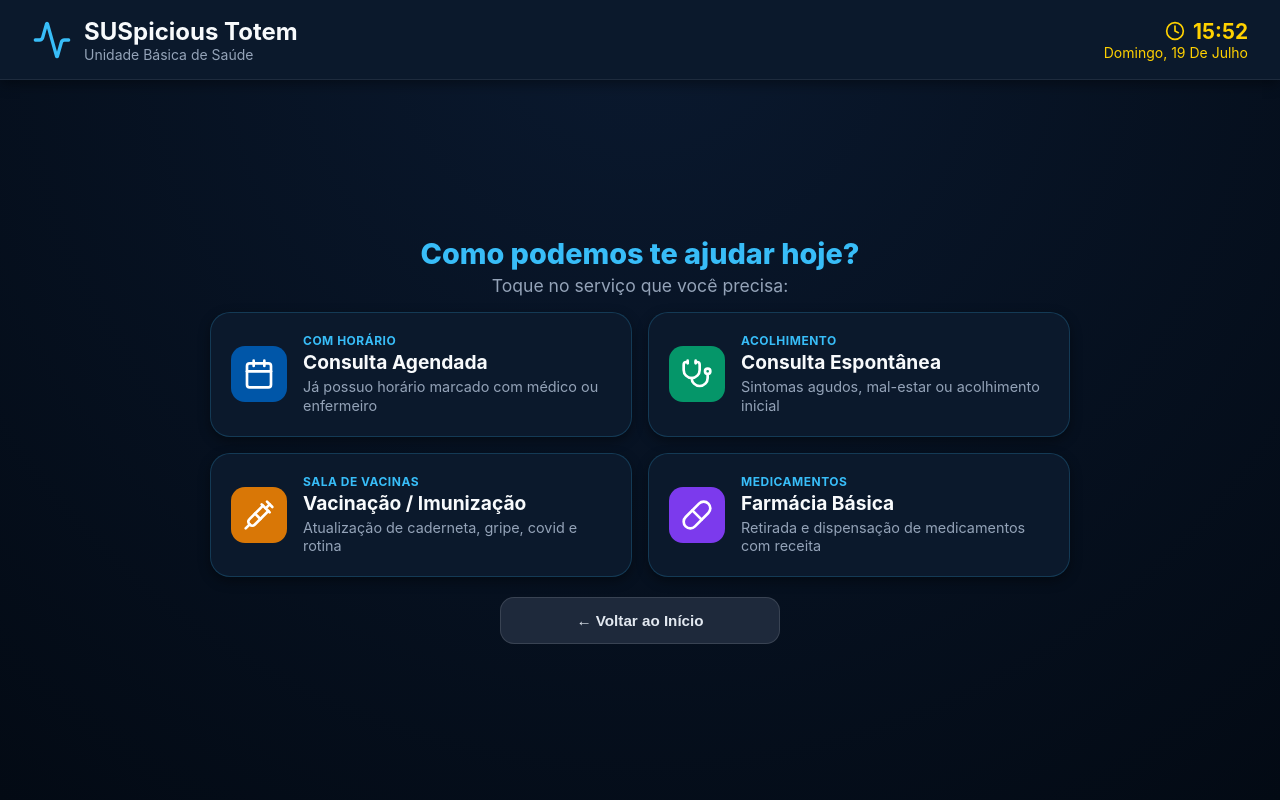
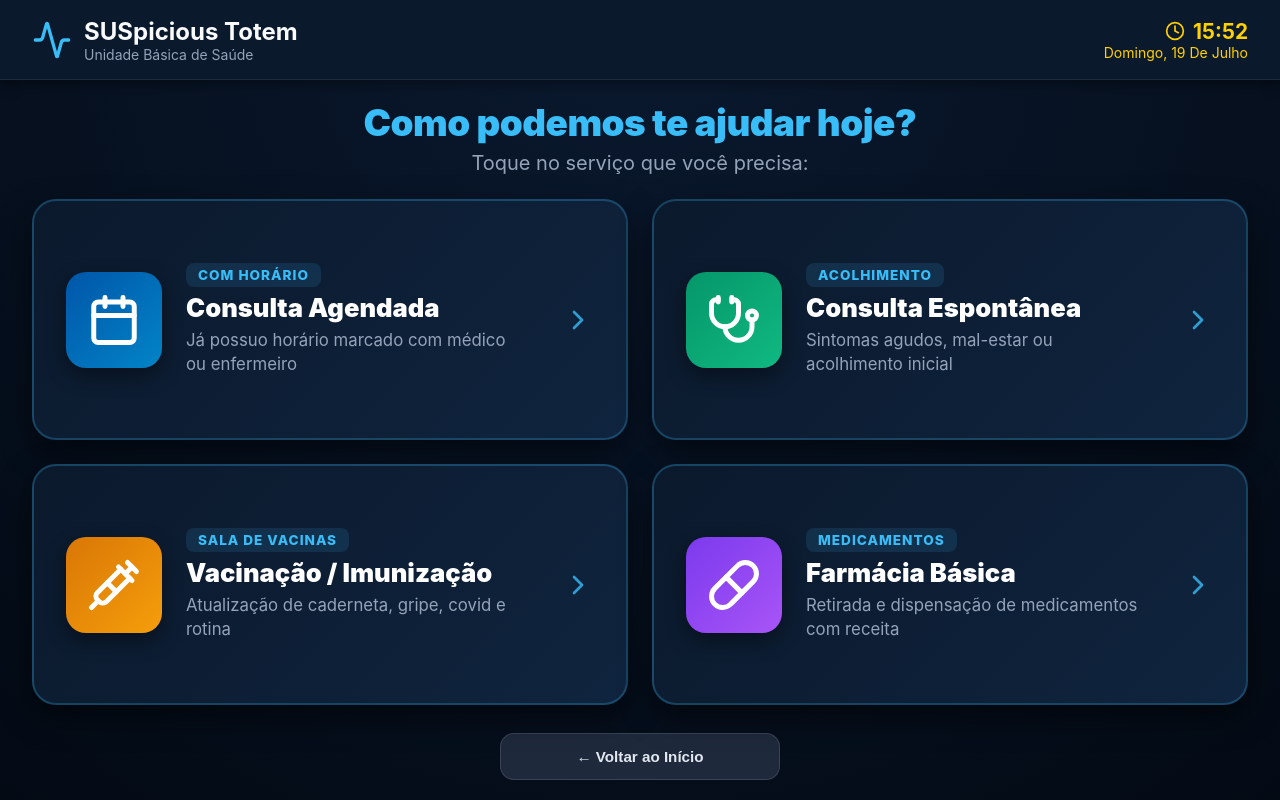
Before and after one commit to Gabriell-Ilius/SUSpicious_Totem, a React (Vite) app in the folder frontend/: page / in a window 1280 px wide. Both pictures are taken after a click on the button "Não Sei / Pular CPF". Built offline with nearby package versions, Linux system fonts and the light colour scheme.

Commit message:
feat: enlarge service cards and icons to full screen width for touch kiosk immersion

```diff
--- a/frontend/src/components/ServiceCard.jsx
+++ b/frontend/src/components/ServiceCard.jsx
@@ -1,23 +1,27 @@
 import React from 'react';
 import { motion } from 'framer-motion';
+import { ChevronRight } from 'lucide-react';
 
 const ServiceCard = ({ title, description, tag, icon: Icon, iconBgClass, onClick }) => {
   return (
     <motion.div
       className="service-card"
       onClick={onClick}
-      whileHover={{ scale: 1.02 }}
-      whileTap={{ scale: 0.96 }}
+      whileHover={{ scale: 1.025, translateY: -4 }}
+      whileTap={{ scale: 0.97 }}
       style={{ cursor: 'pointer' }}
     >
       <div className={`service-icon-wrapper ${iconBgClass || ''}`}>
-        {Icon && <Icon size={32} color="#FFF" />}
+        {Icon && <Icon size={54} color="#FFF" strokeWidth={2.2} />}
       </div>
       <div className="service-info">
         {tag && <span className="service-tag">{tag}</span>}
         <h3 className="service-title">{title}</h3>
         <p className="service-description">{description}</p>
       </div>
+      <div className="service-arrow">
+        <ChevronRight size={32} color="#38BDF8" style={{ opacity: 0.8 }} />
+      </div>
     </motion.div>
   );
 };
--- a/frontend/src/index.css
+++ b/frontend/src/index.css
@@ -231,74 +231,112 @@ html, body {
   margin-top: 4px;
 }
 
-/* Services Grid (4 Serviços: 2x2 Simétrico) */
+/* Welcome Banner */
+.welcome-banner {
+  text-align: center;
+  margin-bottom: 24px;
+}
+
+.welcome-banner h1 {
+  font-size: 2.3rem;
+  font-weight: 900;
+  color: #38BDF8;
+  margin-bottom: 6px;
+  letter-spacing: -0.5px;
+}
+
+.welcome-banner p {
+  font-size: 1.25rem;
+  color: var(--text-secondary);
+}
+
+/* Services Grid (4 Serviços: 2x2 em Tela Cheia e Ícones Grandes) */
 .services-grid {
   display: grid;
   grid-template-columns: repeat(2, 1fr);
-  gap: 16px;
+  gap: 24px;
   width: 100%;
-  max-width: 900px;
-  padding: 0 20px;
-  margin: 0 auto 20px;
+  max-width: 1280px;
+  padding: 0 32px;
+  margin: 0 auto 28px;
+  flex: 1;
+  align-items: stretch;
 }
 
 .service-card {
-  background: #0B192C;
-  border: 1px solid rgba(56, 189, 248, 0.2);
-  border-radius: var(--radius-lg);
-  padding: 20px;
+  background: linear-gradient(135deg, #0B192C 0%, #0F243E 100%);
+  border: 2px solid rgba(56, 189, 248, 0.25);
+  border-radius: 24px;
+  padding: 28px 32px;
   display: flex;
   align-items: center;
-  gap: 16px;
-  box-shadow: var(--shadow-md);
-  transition: all 0.2s ease;
+  gap: 24px;
+  box-shadow: 0 12px 30px rgba(0, 0, 0, 0.5);
+  transition: all 0.2s cubic-bezier(0.4, 0, 0.2, 1);
+  position: relative;
+  overflow: hidden;
+  min-height: 160px;
 }
 
 .service-card:hover {
   border-color: #38BDF8;
+  box-shadow: 0 16px 40px rgba(56, 189, 248, 0.25);
+  background: linear-gradient(135deg, #0F243E 0%, #153358 100%);
 }
 
 .service-icon-wrapper {
-  width: 56px;
-  height: 56px;
-  border-radius: var(--radius-md);
+  width: 96px;
+  height: 96px;
+  border-radius: 20px;
   display: flex;
   align-items: center;
   justify-content: center;
   flex-shrink: 0;
+  box-shadow: 0 8px 20px rgba(0, 0, 0, 0.4);
 }
 
-.icon-blue { background: #0056A8; }
-.icon-green { background: #059669; }
-.icon-amber { background: #D97706; }
-.icon-purple { background: #7C3AED; }
-.icon-cyan { background: #0891B2; }
+.icon-blue { background: linear-gradient(135deg, #0056A8 0%, #0284C7 100%); }
+.icon-green { background: linear-gradient(135deg, #059669 0%, #10B981 100%); }
+.icon-amber { background: linear-gradient(135deg, #D97706 0%, #F59E0B 100%); }
+.icon-purple { background: linear-gradient(135deg, #7C3AED 0%, #A855F7 100%); }
+.icon-cyan { background: linear-gradient(135deg, #0891B2 0%, #06B6D4 100%); }
 
 .service-info {
   flex: 1;
 }
 
 .service-tag {
-  font-size: 0.75rem;
-  font-weight: 700;
+  font-size: 0.85rem;
+  font-weight: 800;
   text-transform: uppercase;
   color: #38BDF8;
-  letter-spacing: 0.5px;
-  display: block;
-  margin-bottom: 2px;
+  letter-spacing: 1px;
+  display: inline-block;
+  background: rgba(56, 189, 248, 0.12);
+  padding: 4px 12px;
+  border-radius: 8px;
+  margin-bottom: 6px;
 }
 
 .service-title {
-  font-size: 1.2rem;
-  font-weight: 700;
-  color: var(--text-primary);
-  margin-bottom: 4px;
+  font-size: 1.6rem;
+  font-weight: 900;
+  color: #FFFFFF;
+  margin-bottom: 6px;
+  line-height: 1.2;
 }
 
 .service-description {
-  font-size: 0.9rem;
-  color: var(--text-secondary);
-  line-height: 1.3;
+  font-size: 1.05rem;
+  color: #94A3B8;
+  line-height: 1.4;
+}
+
+.service-arrow {
+  display: flex;
+  align-items: center;
+  justify-content: center;
+  padding-left: 8px;
 }
 
 .modal-overlay {
```
